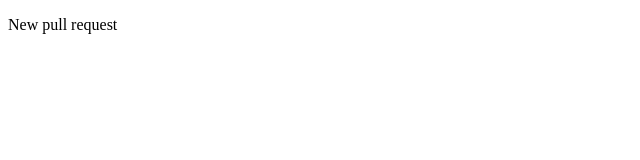
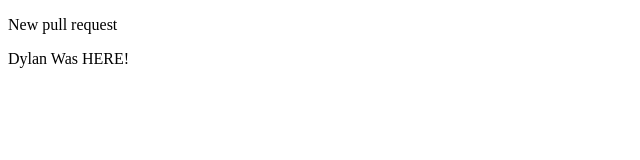
Before and after one commit to Vishalgv3/Pull_request_2, a plain HTML site: page index.html in a window 1280 px wide. Shown: the whole page, without its empty margins (0-640 px from the left). Drawn offline with Linux system fonts and the light colour scheme.

Commit message:
added div i was here

```diff
--- a/index.html
+++ b/index.html
@@ -9,6 +9,6 @@
 <body>
 
     <p>New pull request</p>
-
+    <div>Dylan Was HERE!</div>
 </body>
 </html>
```
